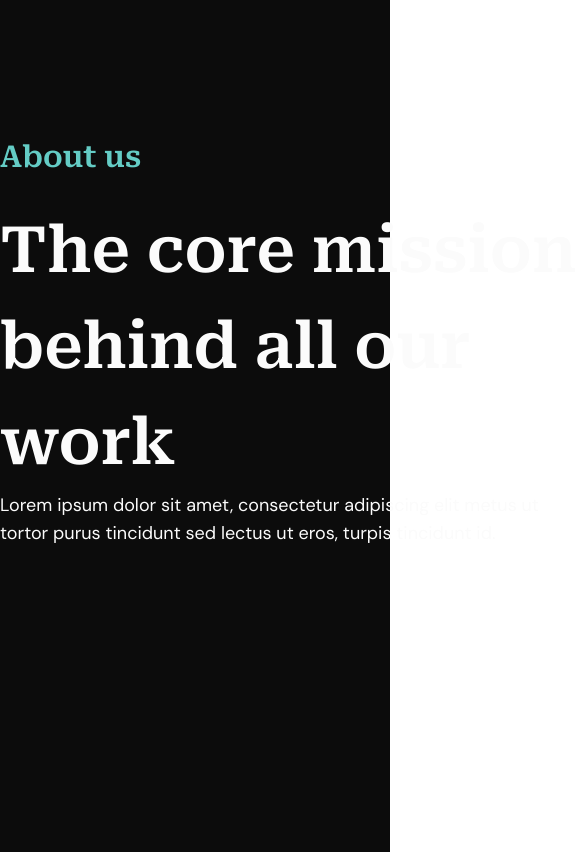
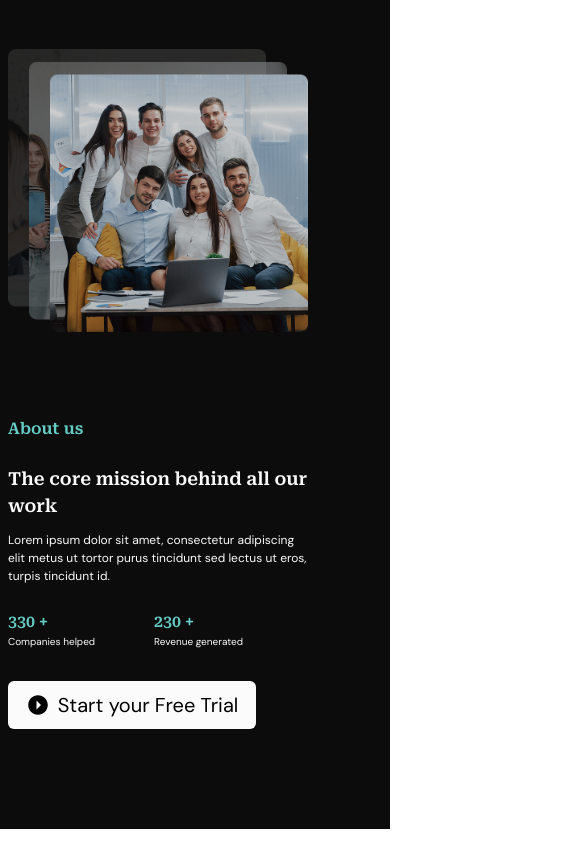
Before and after one commit to mahirTheCoder/canvix-react-projects-one, a React (Vite) app: page / in a window 390 px wide. Shown: the part 3900-4752 px from the top of the page, 585 px wide, since content can reach past the window. After the commit the page ends 4729 px from the top, so only its background shows below. Built offline with nearby package versions, Linux system fonts and the light colour scheme.

Commit message:
abou section complete

```diff
--- a/package.json
+++ b/package.json
@@ -12,6 +12,7 @@
   "dependencies": {
     "@tailwindcss/vite": "^4.1.12",
     "react": "^19.1.1",
+    "react-countup": "^6.5.3",
     "react-dom": "^19.1.1",
     "react-icons": "^5.5.0",
     "react-router": "^7.8.2",
--- a/src/Components/About.jsx
+++ b/src/Components/About.jsx
@@ -1,27 +1,43 @@
 import React from "react";
 import aboutImg from "../assets/images/aboutImg.png";
+import CountUp from 'react-countup';
+import { IoMdArrowDroprightCircle } from "react-icons/io";
 
 const About = () => {
   return (
     <>
-      <section id="Section" className="w-full h-[903px] bg-secondary">
+      <section id="Section" className="w-full px-2 lg:px-0 bg-secondary">
         <div className="container">
-          <div className="aboutRow py-25 flex justify-between">
-            <div className="aboutImage w-full lg:w-[774px] lg:h-[703px]">
+          <div className="aboutRow py-25 flex-wrap flex justify-between">
+            <div className="aboutImage w-[300px] lg:w-[774px] lg:h-[703px]">
               <img src={aboutImg} alt="img" />
             </div>
             <div className="aboutContent mt-[85px]">
-              <h2 className="text-[30px] font-roboto font-semibold text-Brand mb-6">
-                About us{" "}
+              <h2 className="lg:text-[30px] text-base font-roboto font-semibold text-Brand mb-6">
+                About us
               </h2>
-              <h3 className="w-[586px] text-[64px] font-semibold font-roboto text-primary ">The core mission behind all our work</h3>
-            <p className="w-[548px] text-lg font-normal font-dm  text-primary">Lorem ipsum dolor sit amet, consectetur adipiscing elit metus ut tortor purus tincidunt sed lectus ut eros, turpis tincidunt id.</p>
-            <div className="aboutCounter">
+              <h3 className="lg:w-[586px] lg:text-[64px] text-[18px]  w-[300px] font-semibold font-roboto text-primary ">The core mission behind all our work</h3>
+            <p className="lg:w-[548px] w-[300px] text-[12px] lg:text-lg font-normal font-dm mt-3 lg:mt-0  text-primary">Lorem ipsum dolor sit amet, consectetur adipiscing elit metus ut tortor purus tincidunt sed lectus ut eros, turpis tincidunt id.</p>
+            <div className="aboutCounter flex gap-[59px] mt-[25px] mb-8">
               <div className="counter1">
-
+               <div className="count lg:text-[45px] font-semibold font-roboto text-Brand flex gap-1 lg:gap-3  ">
+                <CountUp end={330} />
+                <p>+</p>
+               </div>
+                <p className="lg:text-base text-[10px] font-normal font-dm text-primary ">Companies helped</p>
+              </div>
+              <div className="counter1">
+               <div className="count lg:text-[45px] font-semibold font-roboto text-Brand flex gap-1 lg:gap-3 ">
+                <CountUp end={230} />
+                <p>+</p>
+               </div>
+                <p className="lg:text-base text-[10px] font-normal font-dm text-primary">Revenue generated</p>
               </div>
             </div>
-
+               <div className="freeTrail w-[248px] h-[48px] bg-primary rounded-md flex gap-2 justify-center items-center">
+                <IoMdArrowDroprightCircle className="text-[24px]" />
+                 <p className="text-xl font-normal font-dm">Start your Free Trial</p>
+               </div>
             </div>
           </div>
         </div>
```
Also changed, not shown: 1 other file (tests, documents, lock files or other folders).
